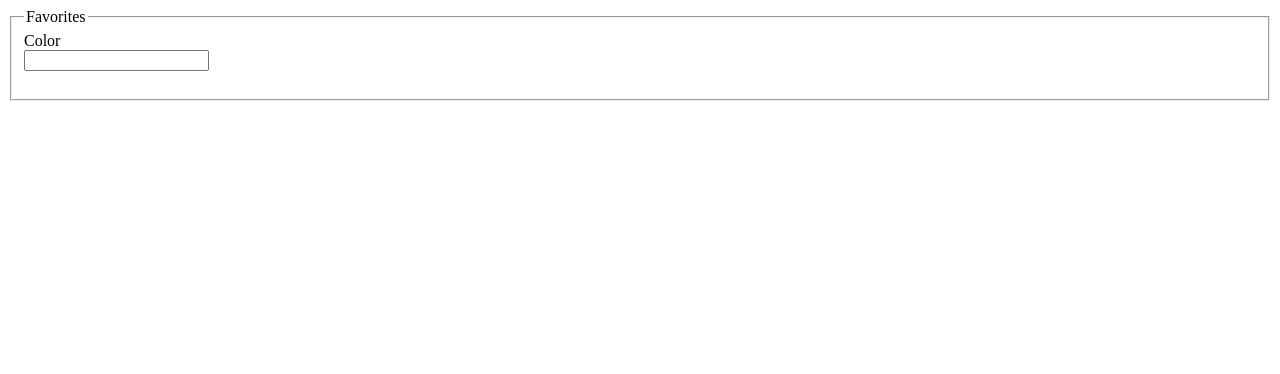
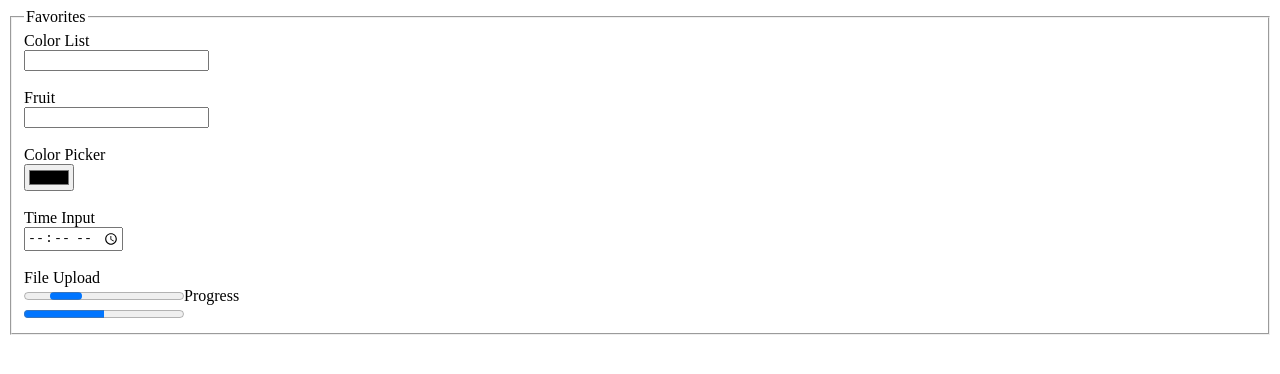
Before and after one commit to adospinoiu/HTML_Tags, a plain HTML site: page index.html in a window 1280 px wide. Drawn offline with Linux system fonts and the light colour scheme.

Commit message:
Added options for 'color picker' 'time picker' and 'progress bar'

```diff
--- a/index.html
+++ b/index.html
@@ -10,7 +10,7 @@
                 <legend>Favorites</legend>
 
                 <div>
-                    <label>Color</label>
+                    <label>Color List</label>
                 </div>
                 <div>
                     <input list="color-list" type="text">
@@ -29,7 +29,48 @@
 
                 <br>
 
+                <div>
+                    <label>Fruit</label>
+                </div>
+                <div>
+                    <input list="fruit-list" type="text">
+                    <datalist id="fruit-list">
+                        <option value="Banana">
+                        <option value="Strawberry">
+                        <option value="Blueberry">
+                        <option value="Peach">
+                        <option value="Pear">
+                    </datalist>
+                </div>
 
+                <br>
+
+                <div>
+                    <label>Color Picker</label>
+                </div>
+                <div>
+                    <input type="color">
+                </div>
+
+                <br>
+
+                <div>
+                    <label>Time Input</label>
+                </div>
+                <div>
+                    <input type="time">
+                </div>
+
+                <br>
+
+                <div>
+                    <label>File Upload</label>
+                </div>
+                <div>
+                    <progress></progress>Progress
+                    <br>
+                    <progress value="50" max="100"></progress>
+                </div>
             </fieldset>
         </form>
     </body>
```
